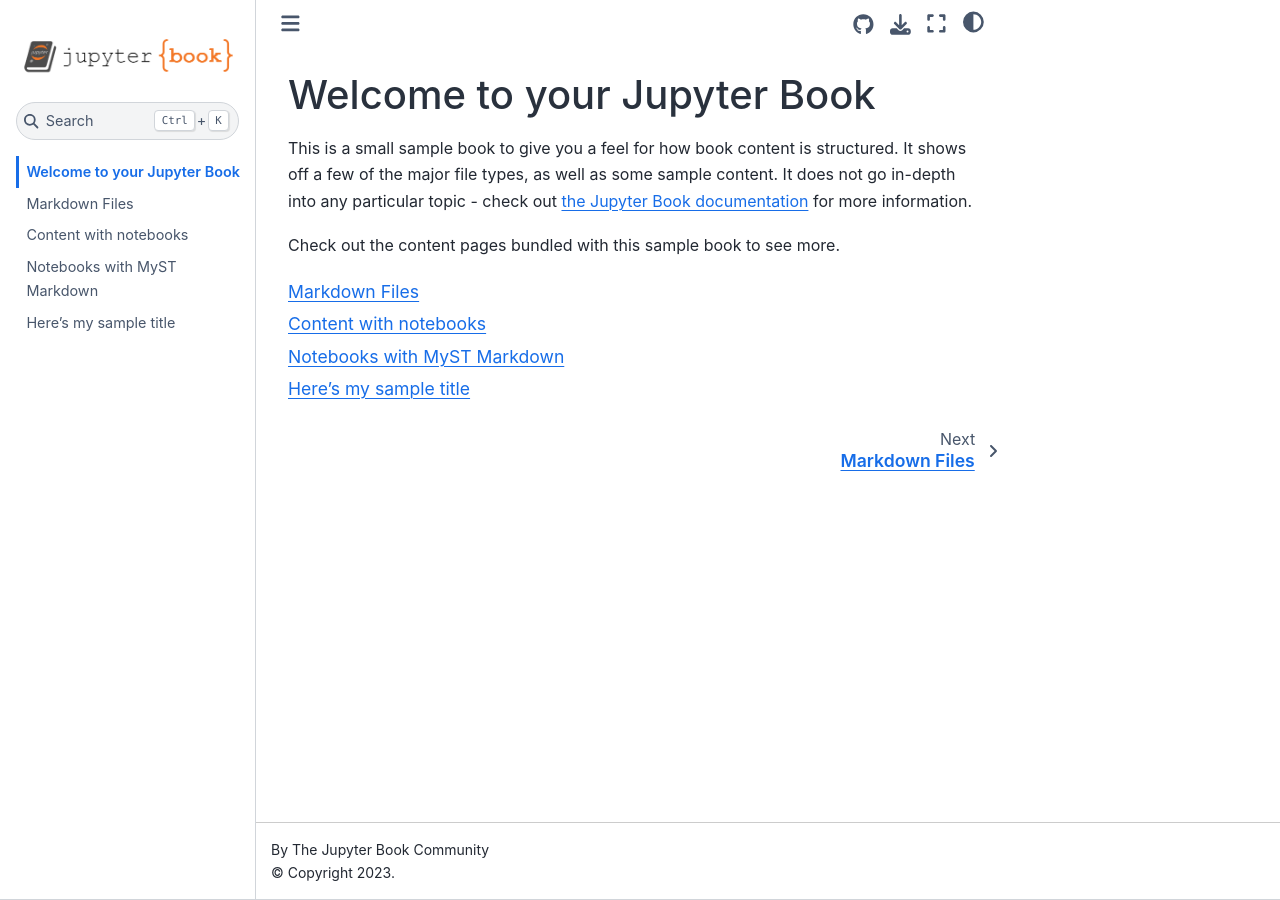
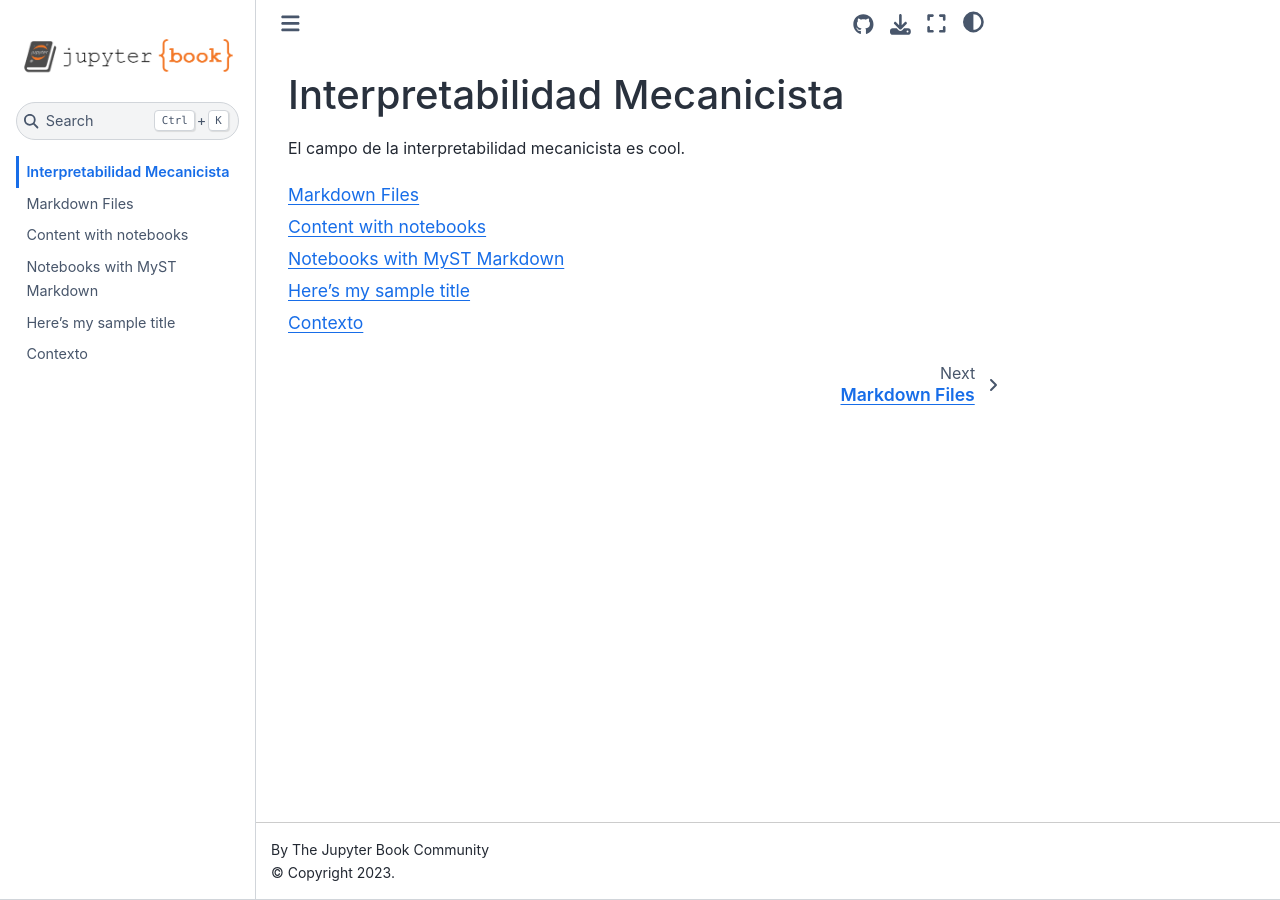
Before and after one commit to mech-interp-uam/mech-interp, a Jupyter Book: the page built from intro.md, in a window 1280 px wide. Built offline with Jupyter Book 1.0.4 settings and Sphinx 7.4.7 and the Sphinx Book theme 1.1.4, drawn with Linux system fonts in a browser that asks for light colours.

Commit message:
añadir notebook de autoencoders

````diff
--- a/_toc.yml
+++ b/_toc.yml
@@ -8,3 +8,4 @@ chapters:
 - file: notebooks
 - file: markdown-notebooks
 - file: mymarkdownfile
+- file: autoencoder-simple
--- a/intro.md
+++ b/intro.md
@@ -1,11 +1,6 @@
-# Welcome to your Jupyter Book
+# Interpretabilidad Mecanicista
 
-This is a small sample book to give you a feel for how book content is
-structured.
-It shows off a few of the major file types, as well as some sample content.
-It does not go in-depth into any particular topic - check out [the Jupyter Book documentation](https://jupyterbook.org) for more information.
-
-Check out the content pages bundled with this sample book to see more.
+El campo de la interpretabilidad mecanicista es cool.
 
 ```{tableofcontents}
 ```
````
Also changed, not shown: autoencoder-simple.ipynb (added).
